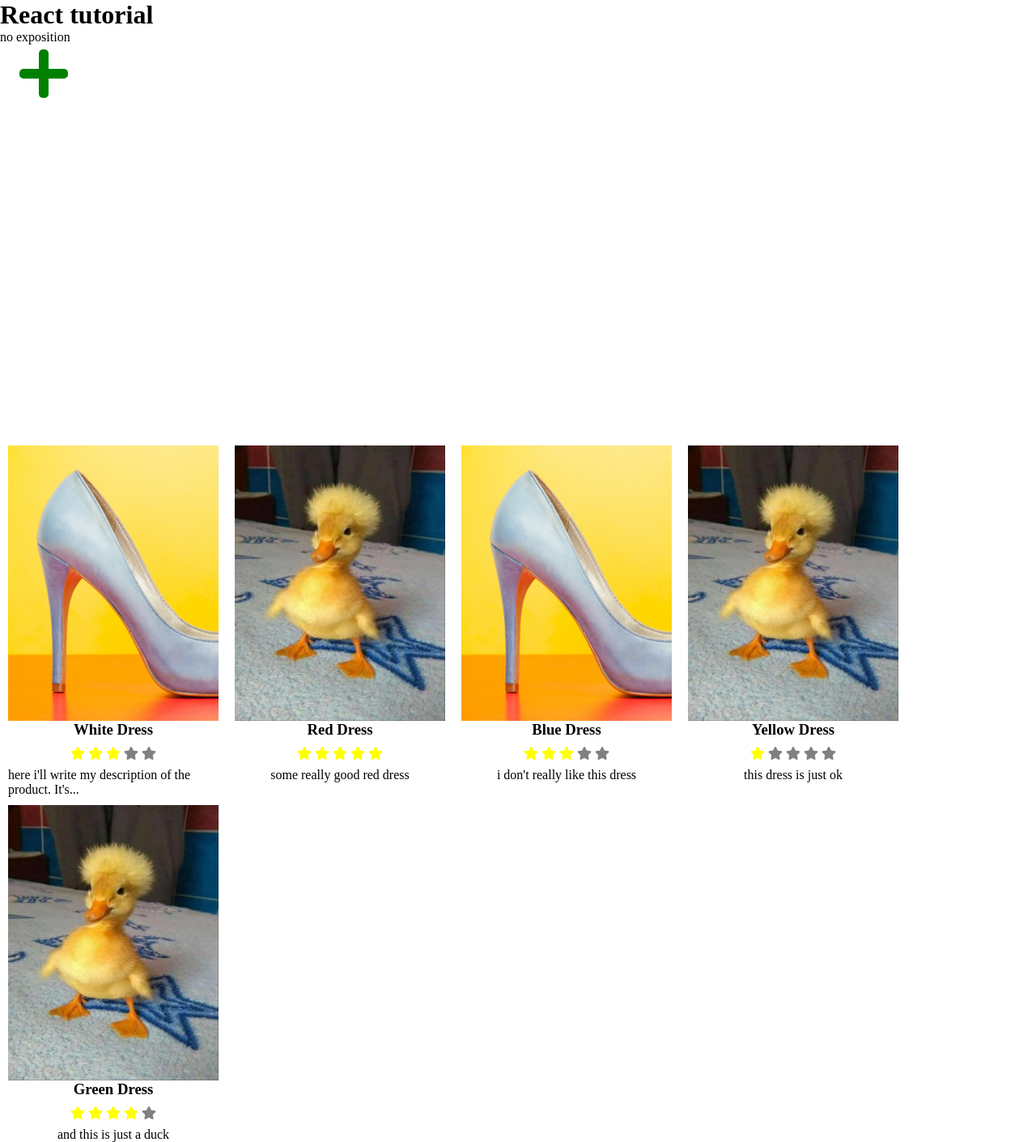
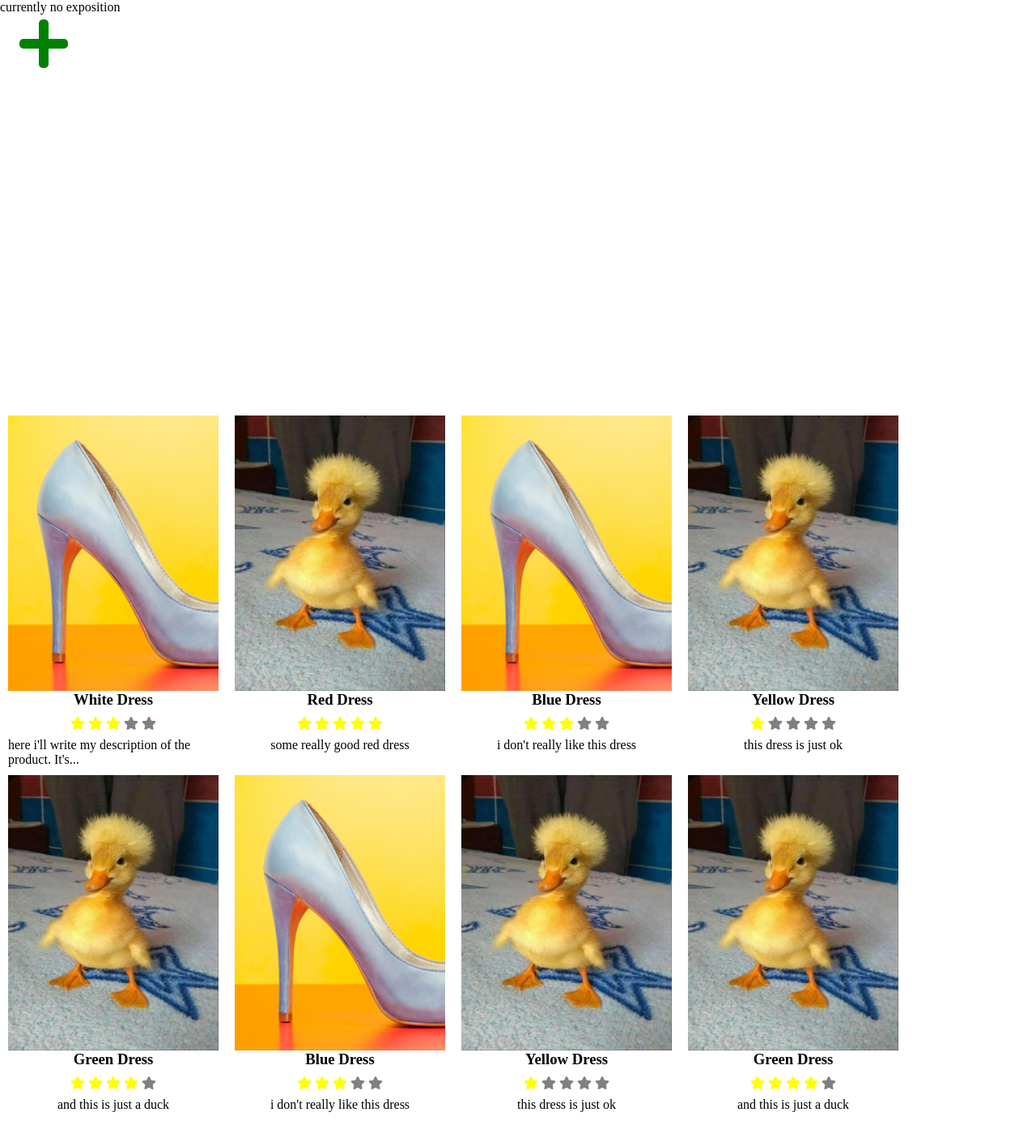
Before and after one commit to ram125/first-pet-project, a React (Create React App) app: page / in a window 1280 px wide. Shown: the whole page at 81% size. After the commit the page ends 1373 px from the top, so only its background shows below. Built offline with nearby package versions, Linux system fonts and the light colour scheme.

Commit message:
probably final commit. added the normal spacing to the add button and also fixed all left bugs

```diff
--- a/src/Components/AddProduct.js
+++ b/src/Components/AddProduct.js
@@ -38,9 +38,11 @@ let AddProduct = () => {
 		if(theBtn.classList.contains("addProductA")){
 			theBtn.classList.remove("addProductA")
 			theForm.style.marginLeft = "-260px"
+			theForm.style.height = "0px"
 		}else{
 			theBtn.classList.add("addProductA")
 			theForm.style.marginLeft = "0px"
+			theForm.style.height = "100%"
 		}
 	}
 
--- a/src/Components/App.js
+++ b/src/Components/App.js
@@ -4,28 +4,6 @@ import ProductsRow from './ProductsRow'
 import Exposition from './Exposition'
 import Context from './Context'
 import AddProduct from './AddProduct'
-/*,
-			{
-				id: 3,
-				name: 'blue dress',
-				image: './1.jpg',
-				description: "i don't really like this dress",
-				rating: 3
-			},
-			{
-				id: 4,
-				name: 'yellow dress',
-				image: './2.jpg',
-				description: 'this dress is just ok',
-				rating: 1
-			},
-			{
-				id: 5,
-				name: 'green dress',
-				image: './2.jpg',
-				description: 'and this is just a duck',
-				rating: 4
-			}*/
 const App = () => {
 
 	let [products, setProduct] = React.useState([
@@ -63,6 +41,27 @@ const App = () => {
 				image: './2.jpg',
 				description: 'and this is just a duck',
 				rating: 4
+			},
+			{
+				id: 6,
+				name: 'blue dress',
+				image: './1.jpg',
+				description: "i don't really like this dress",
+				rating: 3
+			},
+			{
+				id: 7,
+				name: 'yellow dress',
+				image: './2.jpg',
+				description: 'this dress is just ok',
+				rating: 1
+			},
+			{
+				id: 8,
+				name: 'green dress',
+				image: './2.jpg',
+				description: 'and this is just a duck',
+				rating: 4
 			}
 		])
 
@@ -85,6 +84,9 @@ const App = () => {
 	let deleteProduct = (id) => {
 		if(exposedProduct === id){
 			setExposedProduct(0)
+		}
+		if(exposedProduct > id){
+			setExposedProduct(id--)
 		}
 		let newProductList = []
 		products.forEach(product => {
@@ -120,11 +122,10 @@ const App = () => {
 			Products: products
 		}}>
 			<div className="first_class">
-				<h1>React tutorial</h1>
 				{exposedProduct !== 0 ? (
 					<Exposition exposed={products[exposedProduct-1]}/>
 				) : (
-					<p>no exposition</p>
+					<p>currently no exposition</p>
 				)}
 				<AddProduct />
 				{list_rows.map(
```
